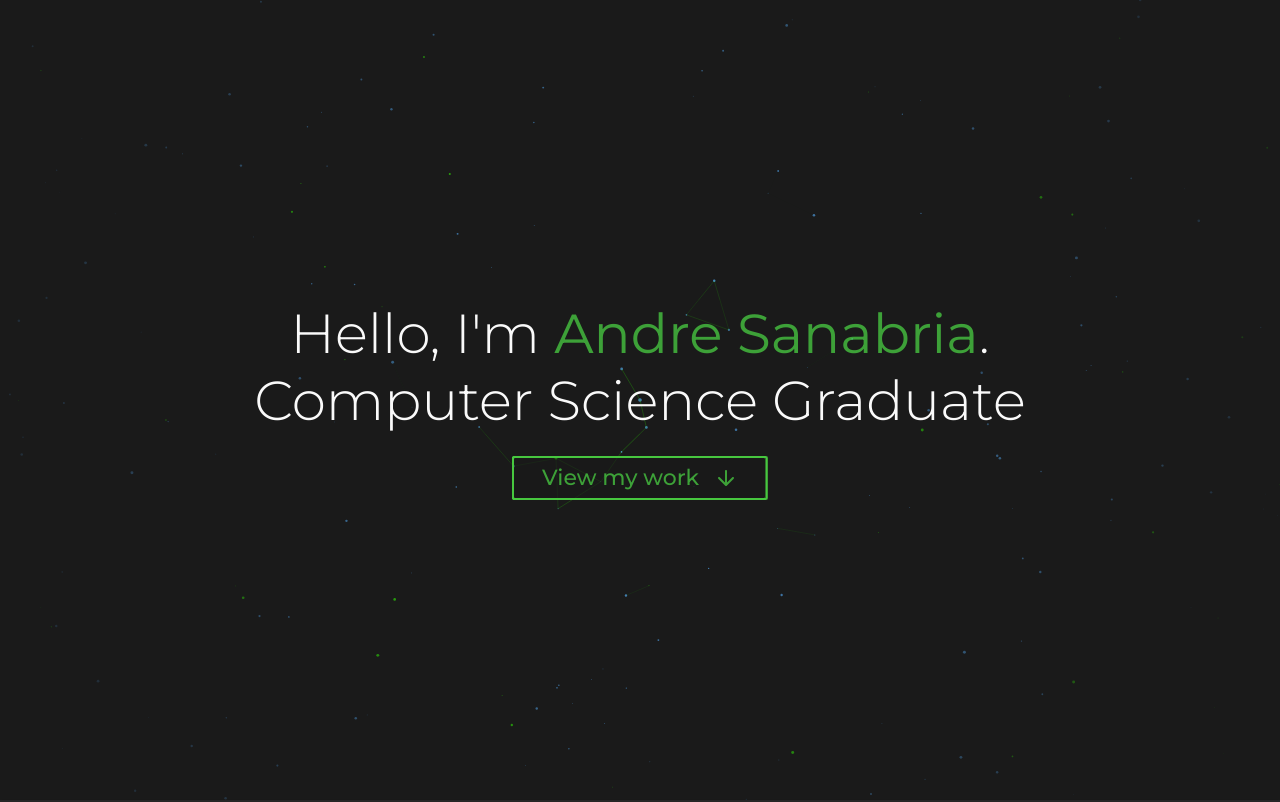
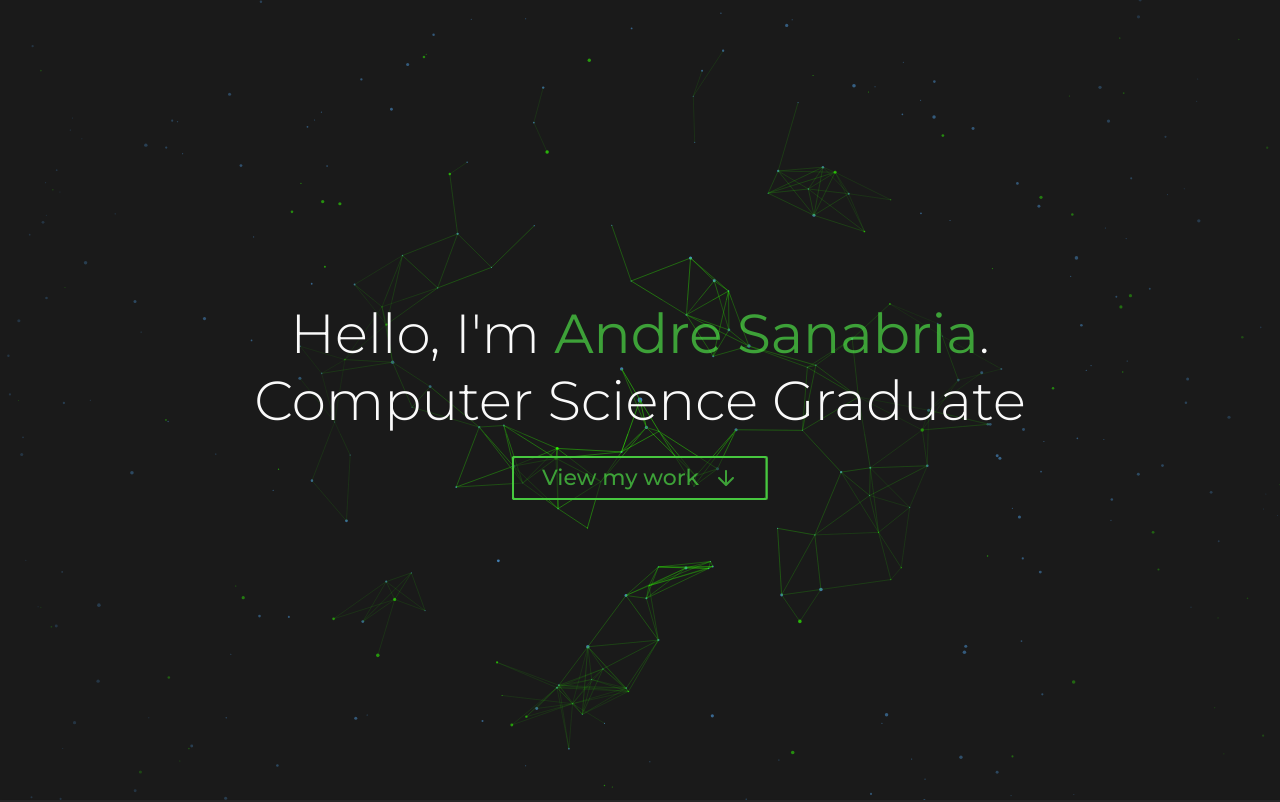
Before and after one commit to AndreSanabria/Personal-Website-Andre, a website built with webpack: page src/index.html in a window 1280 px wide. Shown: the top 802 px of the page. Built offline with nearby package versions, Linux system fonts and the light colour scheme; animation ran at ten frames a second.

Commit message:
Increase hero particle impact

```diff
--- a/src/canvas/particleCanvas.js
+++ b/src/canvas/particleCanvas.js
@@ -23,10 +23,10 @@ function getSettings(mode, width) {
     return { count: 0, linkDistance: 0, linkRadius: 0 };
   }
 
-  if (width > 1600) return { count: 260, linkDistance: 70, linkRadius: 300 };
-  if (width > 1300) return { count: 230, linkDistance: 60, linkRadius: 280 };
-  if (width > 1100) return { count: 190, linkDistance: 55, linkRadius: 250 };
-  if (width > 800) return { count: 90, linkDistance: 0, linkRadius: 0 };
+  if (width > 1600) return { count: 440, linkDistance: 86, linkRadius: 390 };
+  if (width > 1300) return { count: 390, linkDistance: 78, linkRadius: 360 };
+  if (width > 1100) return { count: 330, linkDistance: 72, linkRadius: 320 };
+  if (width > 800) return { count: 140, linkDistance: 0, linkRadius: 0 };
   if (width > 600) return { count: 60, linkDistance: 0, linkRadius: 0 };
   return { count: 35, linkDistance: 0, linkRadius: 0 };
 }
@@ -64,7 +64,7 @@ export default function createParticleCanvas(selector, mode = 'hero') {
     canvas.style.width = `${canvasWidth}px`;
     canvas.style.height = `${canvasHeight}px`;
     context.setTransform(ratio, 0, 0, ratio, 0, 0);
-    context.lineWidth = 0.3;
+    context.lineWidth = 0.45;
   }
 
   function createParticle() {
@@ -73,7 +73,7 @@ export default function createParticleCanvas(selector, mode = 'hero') {
       y: Math.random() * canvasHeight,
       vx: -0.45 + Math.random() * 0.9,
       vy: -0.45 + Math.random() * 0.9,
-      radius: Math.max(Math.random() * 1.5, 0.4),
+      radius: Math.max(Math.random() * 1.8, 0.55),
       color: randomColor(),
     };
   }
@@ -84,7 +84,7 @@ export default function createParticleCanvas(selector, mode = 'hero') {
       y: mousePosition.y,
       vx: 0,
       vy: 0,
-      radius: 1.8,
+      radius: 2.4,
       color: '81, 162, 233',
       isCursor: true,
     };
@@ -118,7 +118,7 @@ export default function createParticleCanvas(selector, mode = 'hero') {
       particle.x - mousePosition.x,
       particle.y - mousePosition.y
     );
-    const opacity = Math.max(0.15, 1 - distance / (window.innerWidth / 1.8));
+    const opacity = Math.max(0.2, 1 - distance / (window.innerWidth / 1.65));
 
     context.beginPath();
     context.arc(particle.x, particle.y, particle.radius, 0, Math.PI * 2);
@@ -143,11 +143,16 @@ export default function createParticleCanvas(selector, mode = 'hero') {
           distance <= settings.linkDistance &&
           mouseDistance <= settings.linkRadius
         ) {
-          const opacity = Math.max(0, 1 - mouseDistance / settings.linkRadius);
+          const opacity = Math.min(
+            0.95,
+            Math.max(0.22, 1.15 - mouseDistance / settings.linkRadius)
+          );
+          const hasCursor = first.isCursor || second.isCursor;
 
           context.beginPath();
           context.moveTo(first.x, first.y);
           context.lineTo(second.x, second.y);
+          context.lineWidth = hasCursor ? 0.7 : 0.45;
           context.strokeStyle = `rgba(50, 255, 4, ${opacity})`;
           context.stroke();
         }
```
Also changed, not shown: dist/index.html, 2 other files.
